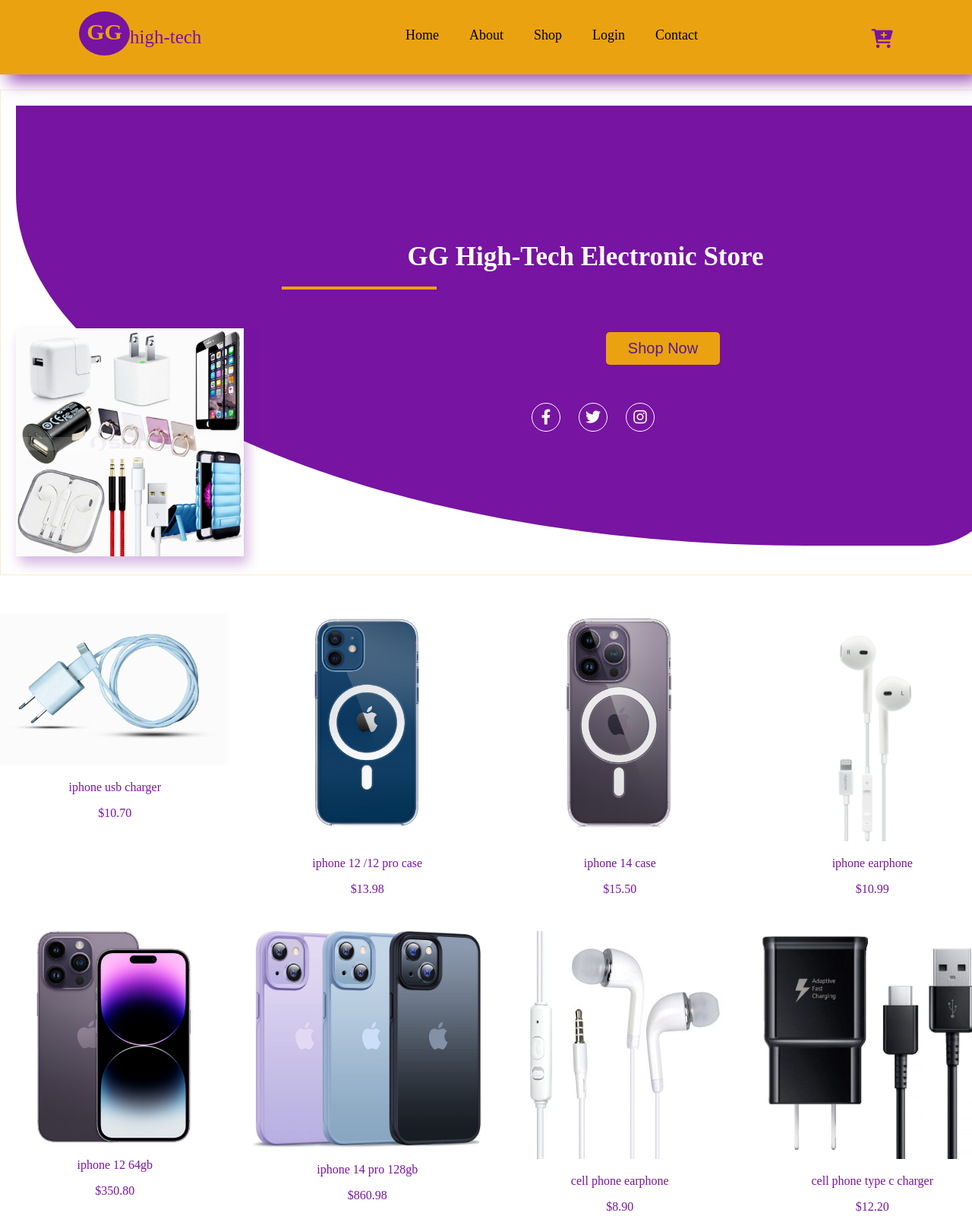
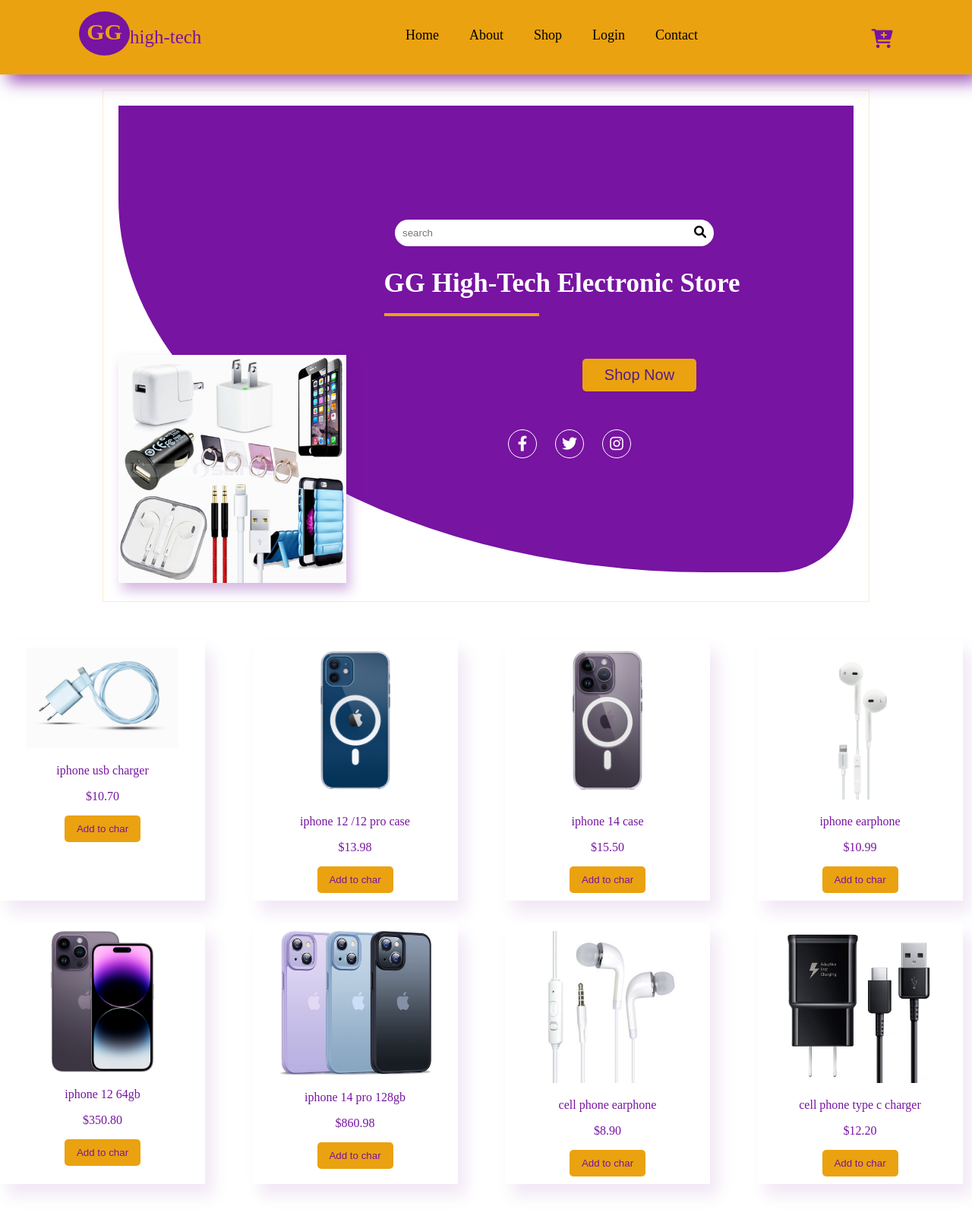
Before and after one commit to grant8827/gg-hightech, a plain HTML site: page index.html in a window 1280 px wide. Shown: the top 1600 px of the page at 76% size. Drawn offline with Linux system fonts and the light colour scheme.

Commit message:
responsive css search bar in home page

```diff
--- a/css/responsive.css
+++ b/css/responsive.css
@@ -1,15 +1,25 @@
+@media only screen and (max-width:1366px) {
+ .head-area{
+    width: fit-content;
+ }
+ .head-details{
+    width: fit-content;
+ }
+ .product-1{
+
+ }
+}
 @media only screen and (max-width:766px) {
     body {
-        background-color: rgb(182, 241, 253);
+        background-color: rgb(231, 231, 231);
     }
     .nav {
         display: none;
     }
-    .links,
-    .fa-bars-staggered {
+    .links span {
         display: block;
         font-size: 50px;
         margin-top: 10px;
-        color: var(--red);
+        color: var(--purple);
     }
 }
--- a/css/style.css
+++ b/css/style.css
@@ -77,7 +77,16 @@
         align-items: center;
         text-align: center;
     }
-
+    .search-area input{
+        padding: 10px;
+        width: 400px;
+        border-radius: 50px;
+        border: none;
+    }
+    .search-area i{
+        position: relative;
+        right: 30px;
+    }
     .head-details h2 {
         color: #fff;
         font-size: 35px;
@@ -142,9 +151,32 @@
         gap: 30px;
         margin-top: 50px;
     }
+    .items{
+        width: 250px;
+        height: auto;
+        background-color: #fff;
+        box-shadow: 10px 15px 20px rgba(119, 20, 160, 0.1);
+        overflow: hidden;
+        text-align: center;
+        padding: 10px;
 
+    }
+    .items button{
+        width: 100px;
+        padding: 10px;
+        background-color: var(--yellow);
+        border: none;
+        border-radius: 5px;
+       opacity: 1.8;
+       cursor: pointer;
+
+    }
+    .items button a:hover{
+       color: #fff;
+        opacity: 5;
+    }
     .product-1 img {
-        width: 300px;
+        width: 200px;
         opacity: 6;
     }
 
--- a/index.html
+++ b/index.html
@@ -48,6 +48,10 @@
         <section class="container">
             <div class="head-area">
                 <div class="head-details">
+                    <div class="search-area">
+                    <input type="text" name="search" id="search" placeholder="search">
+                    <i class="fa-solid fa-magnifying-glass"></i>
+                </div>
                     <h2>GG High-Tech Electronic Store</h2>
                     <hr>
                     <button><a href="">Shop Now</a></button>
@@ -71,6 +75,7 @@
                     <a href="#">
                         <p>$10.70</p>
                     </a>
+                    <button><a href="#">Add to char</a></button>
                 </div>
                 <div class="items">
                     <a href="#"><img src="./assets/images/iphone 12 case.jpg" alt="products" /></a>
@@ -80,6 +85,7 @@
                     <a href="#">
                         <p>$13.98</p>
                     </a>
+                    <button><a href="#">Add to char</a></button>
                 </div>
                 <div class="items">
                     <a href="#"><img src="./assets/images/iphone 14 case.jpg" alt="products" /></a>
@@ -89,6 +95,7 @@
                     <a href="#">
                         <p>$15.50</p>
                     </a>
+                    <button><a href="#">Add to char</a></button>
                 </div>
                 <div class="items">
                     <a href="#"><img src="./assets/images/iphone earphone.jpg" alt="products" /></a>
@@ -98,6 +105,7 @@
                     <a href="#">
                         <p>$10.99</p>
                     </a>
+                    <button><a href="#">Add to char</a></button>
                 </div>
                 <div class="items">
                     <a href="#"><img src="./assets/images/iphone-12.jpg" alt="products" /></a>
@@ -107,6 +115,7 @@
                     <a href="#">
                         <p>$350.80</p>
                     </a>
+                    <button><a href="#">Add to char</a></button>
                 </div>
                 <div class="items">
                     <a href="#"><img src="./assets/images/iphone-14-pro-max-case.jpg" alt="products" /></a>
@@ -116,6 +125,7 @@
                     <a href="#">
                         <p>$860.98</p>
                     </a>
+                    <button><a href="#">Add to char</a></button>
                 </div>
                 <div class="items">
                     <a href="#"><img src="./assets/images/jack hear phone.jpg" alt="products" /></a>
@@ -125,6 +135,7 @@
                     <a href="#">
                         <p>$8.90</p>
                     </a>
+                    <button><a href="#">Add to char</a></button>
                 </div>
                 <div class="items">
                     <a href="#"><img src="./assets/images/type c charger.jpg" alt="products" /></a>
@@ -134,6 +145,7 @@
                     <a href="#">
                         <p>$12.20</p>
                     </a>
+                    <button><a href="#">Add to char</a></button>
                 </div>
             </div>
 
@@ -170,6 +182,7 @@
                     <a href="#">
                         <p>$11.70</p>
                     </a>
+                    <button><a href="#">Add to char</a></button>
                 </div>
                 <div class="items">
                     <a href="#"><img src="./assets/images/samsung s21 case.jpg" alt="products" /></a>
@@ -179,6 +192,7 @@
                     <a href="#">
                         <p>$13.98</p>
                     </a>
+                    <button><a href="#">Add to char</a></button>
                 </div>
                 <div class="items">
                     <a href="#"><img src="./assets/images/mini 5pin usb charger.jpg" alt="products" /></a>
@@ -188,6 +202,7 @@
                     <a href="#">
                         <p>$12.50</p>
                     </a>
+                    <button><a href="#">Add to char</a></button>
                 </div>
                 <div class="items">
                     <a href="#"><img src="./assets/images/samsung-galaxy-note10.jpg" alt="products" /></a>
@@ -197,6 +212,7 @@
                     <a href="#">
                         <p>$380.99</p>
                     </a>
+                    <button><a href="#">Add to char</a></button>
                 </div>
                 <div class="items">
                     <a href="#"><img src="./assets/images/type c hear phone.jpg" alt="products" /></a>
@@ -206,6 +222,7 @@
                     <a href="#">
                         <p>$10.80</p>
                     </a>
+                    <button><a href="#">Add to char</a></button>
                 </div>
                 <div class="items">
                     <a href="#"><img src="./assets/images/car charger.jpg" alt="products" /></a>
@@ -215,6 +232,7 @@
                     <a href="#">
                         <p>$8.98</p>
                     </a>
+                    <button><a href="#">Add to char</a></button>
                 </div>
                 <div class="items">
                     <a href="#"><img src="./assets/images/car phone holder.jpg" alt="products" /></a>
@@ -224,6 +242,7 @@
                     <a href="#">
                         <p>$15.90</p>
                     </a>
+                    <button><a href="#">Add to char</a></button>
                 </div>
                 <div class="items">
                     <a href="#"><img src="./assets/images/Wireless bluetooth headphone.jpg" alt="products" /></a>
@@ -233,6 +252,7 @@
                     <a href="#">
                         <p>$18.20</p>
                     </a>
+                    <button><a href="#">Add to char</a></button>
                 </div>
             </div>
 
```
